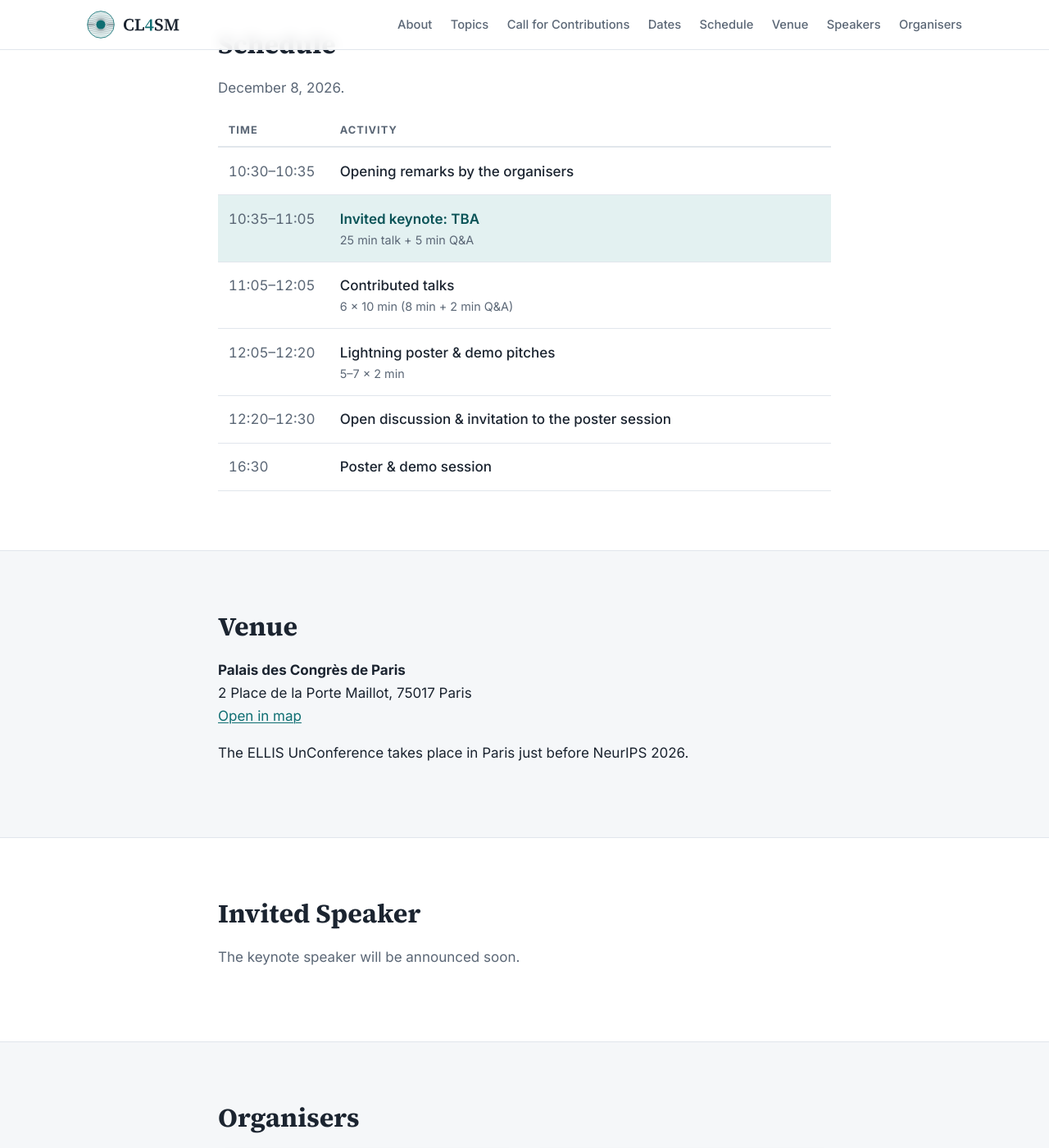
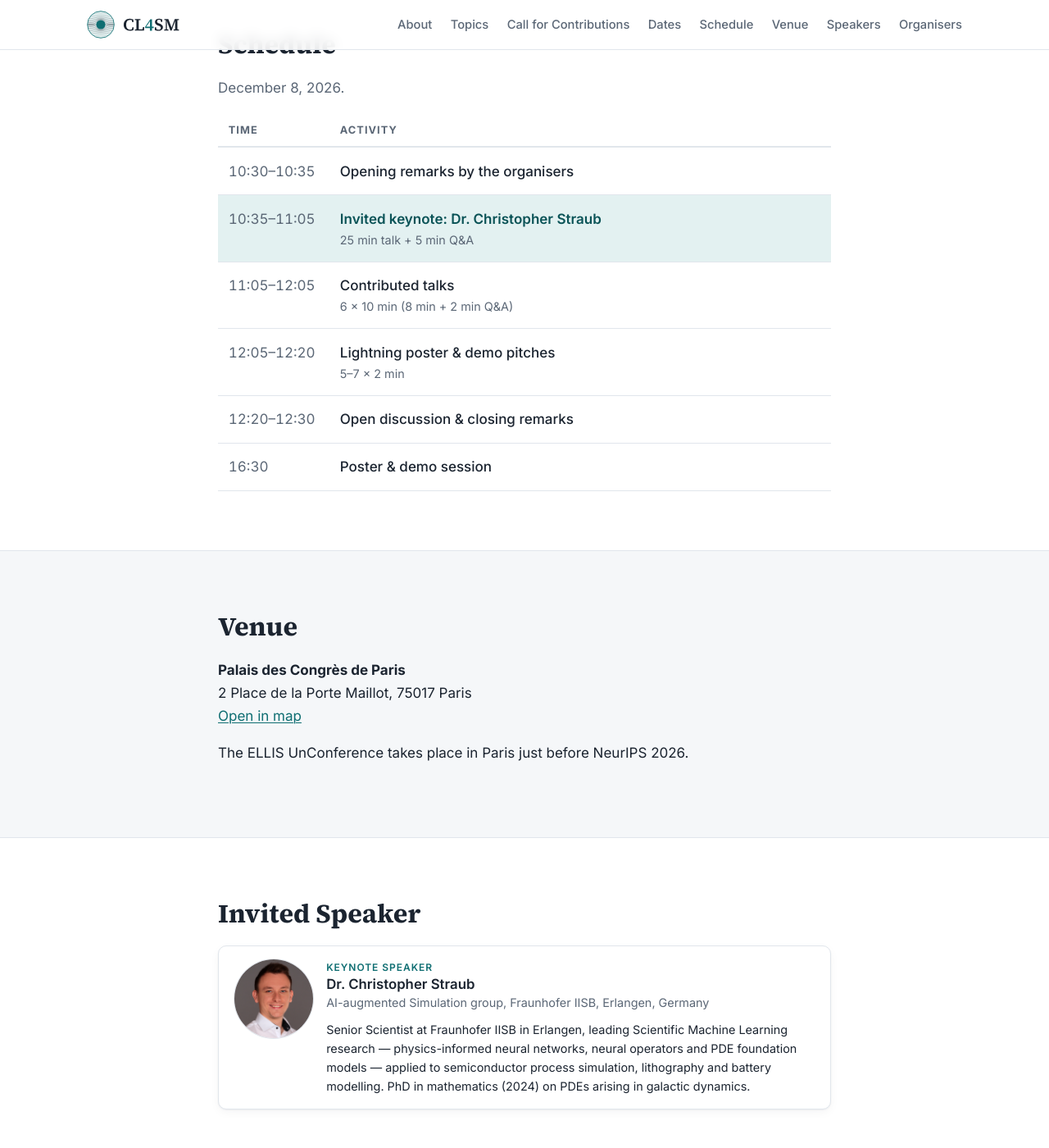
Before and after one commit to badulion/cl4sm_2026, a Jekyll site: the page built from index.html, in a window 1280 px wide and 1400 px high, scrolled down 4382 px. Shown: the whole window at 82% size. Built offline with Jekyll 4.4.1, drawn with Linux system fonts in a browser that asks for light colours.

Commit message:
Announce Dr. Christopher Straub as keynote speaker
Add the keynote entry with his photo and a short bio drawn from
christopher-straub.com, and name him in the schedule's keynote slot in
place of "TBA".

Person cards had no bio field, so add an optional `bio` that renders only
when set, leaving the organiser and PC cards unchanged. Cards with a bio
top-align the photo, and the speakers grid becomes single-column so the
keynote card spans the full width instead of one 368px grid track.

Also rename the closing schedule item to "Open discussion & closing
remarks", since the poster session it used to point to is a separate
event at 16:30.

Co-Authored-By: Claude Opus 5 <noreply@anthropic.com>

```diff
--- a/_data/schedule.yml
+++ b/_data/schedule.yml
@@ -6,7 +6,7 @@
   activity: Opening remarks by the organisers
 - start: 5
   duration: 30
-  activity: "Invited keynote: TBA"
+  activity: "Invited keynote: Dr. Christopher Straub"
   detail: 25 min talk + 5 min Q&A
   keynote: true
 - start: 35
@@ -19,6 +19,6 @@
   detail: 5–7 × 2 min
 - start: 110
   duration: 10
-  activity: Open discussion & invitation to the poster session
+  activity: Open discussion & closing remarks
 - at: "16:30"
   activity: Poster & demo session
--- a/_data/speakers.yml
+++ b/_data/speakers.yml
@@ -1,7 +1,11 @@
-# Keynote speaker to be announced. To show one, delete the [] line and uncomment the entry below.
-[]
-# - name: Olga Fink
-#   affiliation: Intelligent Maintenance and Operations Systems, EPFL, Switzerland
-#   role: Keynote speaker
-#   url: https://people.epfl.ch/olga.fink
-#   photo: ""   # e.g. assets/img/fink.jpg
+# Keynote speaker. Set to [] to show the "to be announced" notice instead.
+- name: Dr. Christopher Straub
+  affiliation: AI-augmented Simulation group, Fraunhofer IISB, Erlangen, Germany
+  role: Keynote speaker
+  url: https://christopher-straub.com/
+  photo: assets/img/speakers/straub.png
+  bio: >-
+    Senior Scientist at Fraunhofer IISB in Erlangen, leading Scientific Machine
+    Learning research — physics-informed neural networks, neural operators and PDE
+    foundation models — applied to semiconductor process simulation, lithography and
+    battery modelling. PhD in mathematics (2024) on PDEs arising in galactic dynamics.
--- a/_includes/person.html
+++ b/_includes/person.html
@@ -2,7 +2,7 @@
 {% assign parts = p.name | split: " " %}
 {% assign first = parts | first | slice: 0 %}
 {% assign last = parts | last | slice: 0 %}
-<div class="person">
+<div class="person{% if p.bio and p.bio != "" %} person--bio{% endif %}">
   {% if p.photo and p.photo != "" %}
     <div class="person__photo person__photo--img">
       <img src="{{ p.photo | relative_url }}" alt="{{ p.name }}" loading="lazy"{% if p.photo_zoom %} style="transform: scale({{ p.photo_zoom }}); transform-origin: {{ p.photo_focus | default: '50% 50%' }}"{% endif %}>
@@ -16,5 +16,6 @@
       {% if p.url and p.url != "" %}<a href="{{ p.url }}">{{ p.name }}</a>{% else %}{{ p.name }}{% endif %}
     </h3>
     <p class="person__aff">{{ p.affiliation }}</p>
+    {% if p.bio and p.bio != "" %}<p class="person__bio">{{ p.bio }}</p>{% endif %}
   </div>
 </div>
--- a/assets/css/style.css
+++ b/assets/css/style.css
@@ -220,6 +220,9 @@ p { margin: 0 0 1em; }
 .person__name a { color: var(--text); text-decoration: none; }
 .person__name a:hover { color: var(--accent); }
 .person__aff { margin: 0; color: var(--muted); font-size: .9rem; line-height: 1.45; }
+.person__bio { margin: .6rem 0 0; font-size: .9rem; line-height: 1.6; }
+.person--bio { align-items: flex-start; }
+.people--speakers { grid-template-columns: 1fr; }   /* keynote card spans the full width */
 .people--speakers .person__photo { width: 96px; height: 96px; }
 
 .pc-heading { margin-top: 3.5rem; }
```
Also changed, not shown: assets/img/speakers/straub.png (added).
